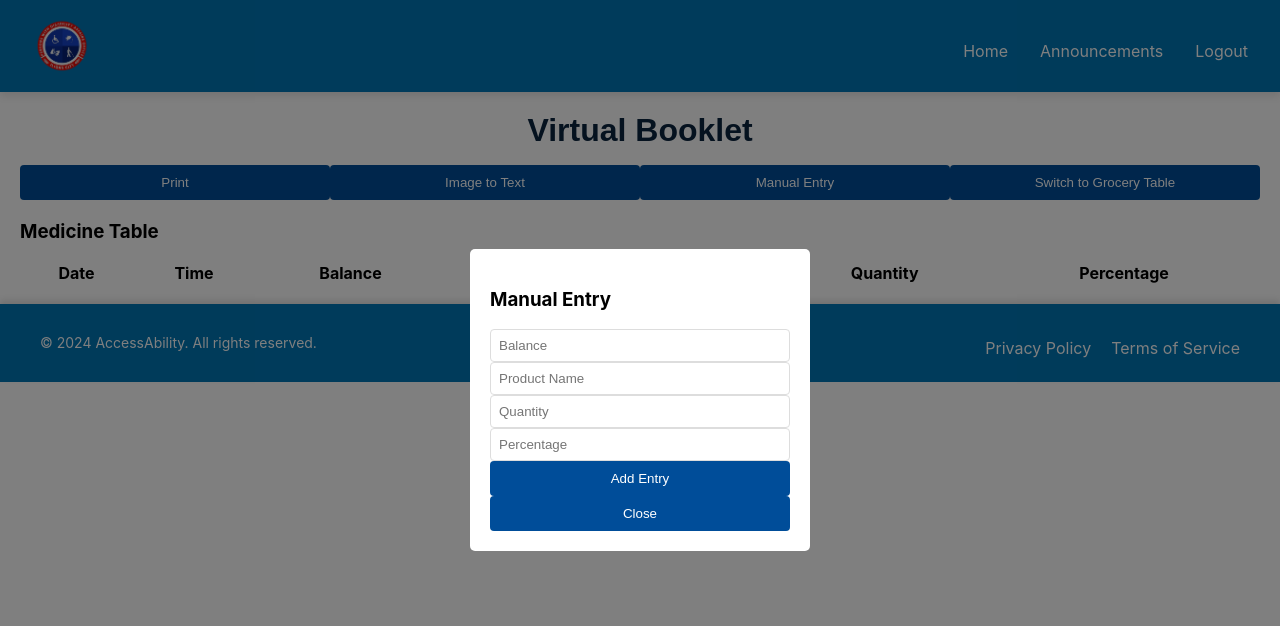
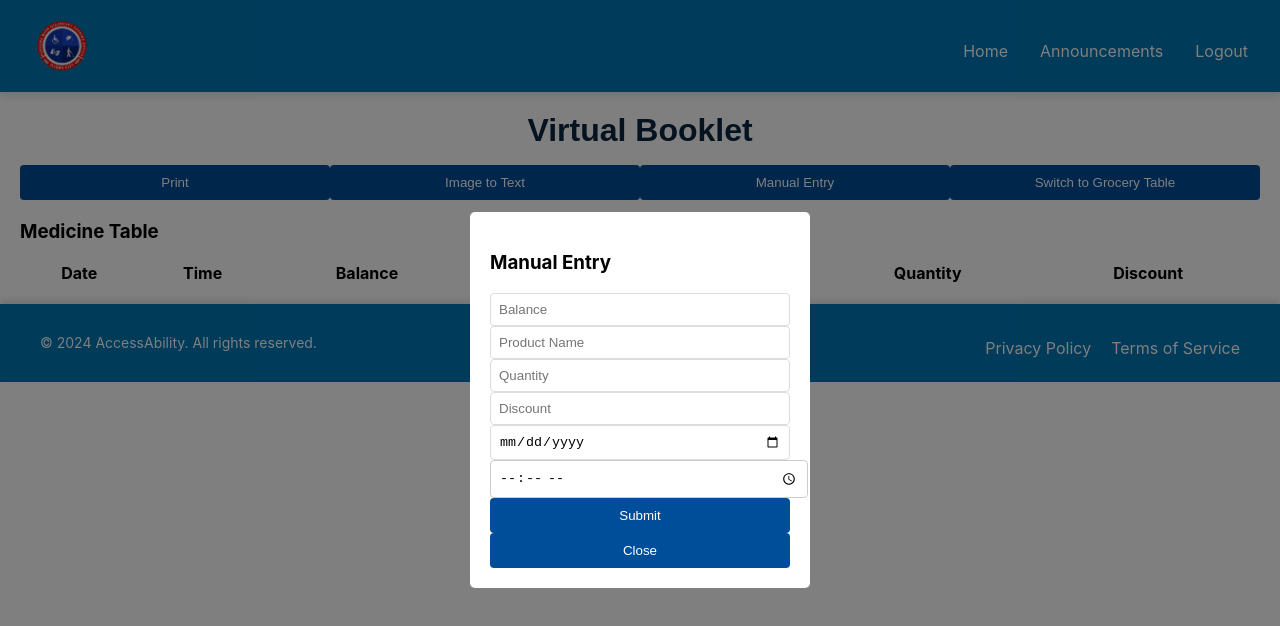
Before and after one commit to KentLouisArizo/AccessAbility, a React (Create React App) app: page /virtual-booklet in a window 1280 px wide. Both pictures are taken after a click on the button "Manual Entry". Shown: the top 626 px of the page. Built offline with nearby package versions, Linux system fonts and the light colour scheme.

Commit message:
damn dawg

```diff
--- a/src/components/Booklet.jsx
+++ b/src/components/Booklet.jsx
@@ -4,14 +4,14 @@ import axios from 'axios';
 const Booklet = () => {
   const [isOCRModalOpen, setOCRModalOpen] = useState(false);
   const [isManualEntryModalOpen, setManualEntryModalOpen] = useState(false);
-  const [manualEntry, setManualEntry] = useState({ balance: '', productName: '', quantity: '', percentage: '', date: '', time: '' });
+  const [manualEntry, setManualEntry] = useState({ balance: '', productName: '', quantity: '', discount: '', date: '', time: '' });
   const [ocrText, setOcrText] = useState('');
   const [currentTable, setCurrentTable] = useState('medicine');
   const [medicineEntries, setMedicineEntries] = useState([]);
   const [groceryEntries, setGroceryEntries] = useState([]);
 
   const apiKey = 'a49fd44deb97df2eb9cddeaea0dd3845';
-  const postApiUrl = 'https://api.mindee.net/v1/products/KentLouisArizo/pwd_booklet/v1/predict_async';
+  const postApiUrl = 'https://api.mindee.net/v1/products/KentLouisArizo/booklet/v1/predict_async';
 
   const handleOCR = async (event) => {
     const file = event.target.files[0];
@@ -31,10 +31,8 @@ const Booklet = () => {
       const jobId = response.data.job.id;
       console.log("Job ID:", jobId);
 
-      // Periodically check the job status
       const checkJobStatus = async () => {
-        const statusUrl = `https://api.mindee.net/v1/products/KentLouisArizo/pwd_booklet/v1/documents/queue/${jobId}`;
-
+        const statusUrl = `https://api.mindee.net/v1/products/KentLouisArizo/booklet/v1/documents/queue/${jobId}`;
         try {
           const jobStatus = await axios.get(statusUrl, {
             headers: {
@@ -50,27 +48,23 @@ const Booklet = () => {
 
             const predictions = jobStatus.data?.document?.inference?.prediction;
 
+            console.log("Predictions object:", predictions);
+
             if (predictions) {
-              const balance = predictions.balance[0]?.value || '';
-              const productName = predictions.product_name[0]?.value || '';
-              const quantity = predictions.quantity[0]?.value || '';
-              const percentage = predictions.percentage[0]?.value || '';
+              const balance = predictions.balance?.[0]?.value || '';
+              const productName = predictions.product_name?.[0]?.value || '';
+              const quantity = predictions.quantity?.[0]?.value || '';
+              const discount = predictions.discount?.[0]?.value || '';
+              const date = predictions.date ? predictions.date[0]?.value || new Date().toLocaleDateString() : new Date().toLocaleDateString();
+              const time = predictions.time ? predictions.time[0]?.value || new Date().toLocaleTimeString() : new Date().toLocaleTimeString();
 
-              const date = new Date().toLocaleDateString();
-              const time = new Date().toLocaleTimeString();
+              const entry = { balance, productName, quantity, discount, date, time };
 
-              const entry = { balance, productName, quantity, percentage, date, time };
+              addEntryToTable(entry);
 
-              // Check the current table and add the entry to the appropriate list
-              if (currentTable === 'medicine') {
-                setMedicineEntries(prevEntries => [...prevEntries, entry]);
+              setOcrText(`Balance: ${balance}, Product Name: ${productName}, Quantity: ${quantity}, Discount: ${discount}, Date: ${date}, Time: ${time}`);
             } else {
-                setGroceryEntries(prevEntries => [...prevEntries, entry]);
-              }
-
-              setOcrText(`Balance: ${balance}, Product Name: ${productName}, Quantity: ${quantity}, Percentage: ${percentage}`);
-            } else {
-              console.warn("Predictions object is empty or missing.");
+              console.warn("Predictions object is null or undefined.");
             }
 
             setOCRModalOpen(false);
@@ -100,17 +94,21 @@ const Booklet = () => {
   };
 
   const handleManualEntrySubmit = () => {
-    const date = new Date().toLocaleDateString();
-    const time = new Date().toLocaleTimeString();
-    const entry = { ...manualEntry, date, time };
+    const entry = { ...manualEntry };
 
-    if (currentTable === 'medicine') {
-      setMedicineEntries(prevEntries => [...prevEntries, entry]);
+    addEntryToTable(entry);
+
+    setManualEntry({ balance: '', productName: '', quantity: '', discount: '', date: '', time: '' });
+    setManualEntryModalOpen(false);
+};
+
+  const addEntryToTable = (entry) => {
+    const discount = parseFloat(entry.discount || 0);
+    if (discount >= 20) {
+      setMedicineEntries((prevEntries) => [...prevEntries, { ...entry, discount }]);
     } else {
-      setGroceryEntries(prevEntries => [...prevEntries, entry]);
+      setGroceryEntries((prevEntries) => [...prevEntries, { ...entry, discount }]);
     }
-    setManualEntry({ balance: '', productName: '', quantity: '', percentage: '', date: '', time: '' });
-    setManualEntryModalOpen(false);
   };
 
   const handlePrint = () => {
@@ -140,7 +138,7 @@ const Booklet = () => {
               <th>Balance</th>
               <th>Product Name</th>
               <th>Quantity</th>
-            <th>Percentage</th>
+              <th>Discount</th>
             </tr>
           </thead>
           <tbody>
@@ -151,7 +149,7 @@ const Booklet = () => {
                 <td>{entry.balance}</td>
                 <td>{entry.productName}</td>
                 <td>{entry.quantity}</td>
-              <td>{entry.percentage}</td>
+                <td>{entry.discount}</td>
               </tr>
             ))}
           </tbody>
@@ -201,20 +199,34 @@ const Booklet = () => {
               onChange={handleManualEntryChange}
             />
             <input
-            type="number"
+              type="text"
               name="quantity"
               placeholder="Quantity"
               value={manualEntry.quantity}
               onChange={handleManualEntryChange}
             />
             <input
-            type="number"
-            name="percentage"
-            placeholder="Percentage"
-            value={manualEntry.percentage}
+              type="text"
+              name="discount"
+              placeholder="Discount"
+              value={manualEntry.discount}
               onChange={handleManualEntryChange}
             />
-          <button onClick={handleManualEntrySubmit}>Add Entry</button>
+            <input
+              type="date"
+              name="date"
+              placeholder="Date"
+              value={manualEntry.date}
+              onChange={handleManualEntryChange}
+            />
+            <input
+              type="time"
+              name="time"
+              placeholder="Time"
+              value={manualEntry.time}
+              onChange={handleManualEntryChange}
+            />
+            <button onClick={handleManualEntrySubmit}>Submit</button>
             <button onClick={() => setManualEntryModalOpen(false)}>Close</button>
           </div>
         </div>
```
Lines whose indentation alone changed are shown as unchanged.
